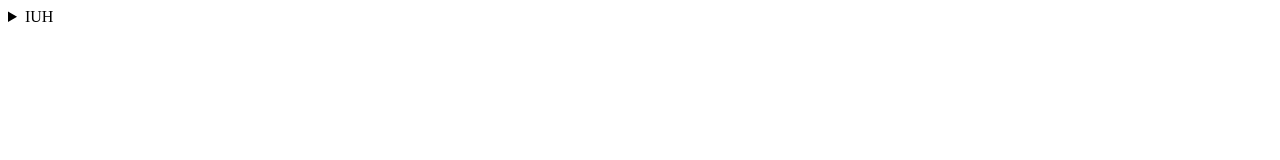
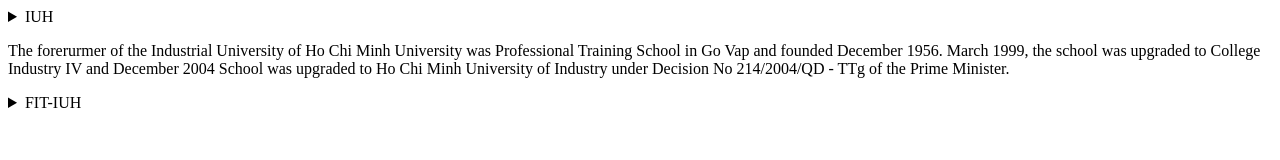
Before and after one commit to Haiabcd/BaiTap_Tuan1_2_3, a plain HTML site: page HTML_Tuan1/Tuan1_Bai_10.html in a window 1280 px wide. Drawn offline with Linux system fonts and the light colour scheme.

Commit message:
Update Tuan1_Bai_10.html

```diff
--- a/HTML_Tuan1/Tuan1_Bai_10.html
+++ b/HTML_Tuan1/Tuan1_Bai_10.html
@@ -9,10 +9,15 @@
 <body>
     <details>
         <summary>IUH</summary>
-        <p>
-            The forerurmer of the Industrial University of Ho Chi Minh University was Professional Training School in Go Vap and founded December 1956. March 1999, the school was upgraded to College Industry IV and December 2004 School was upgraded to Ho Chi Minh University of Industry under Decision No 214/2004/QD - TTg of the Prime Minister.
-        </p>
+    </details>
+
+    <p>
+        The forerurmer of the Industrial University of Ho Chi Minh University was Professional Training School in Go Vap and founded December 1956. March 1999, the school was upgraded to College Industry IV and December 2004 School was upgraded to Ho Chi Minh University of Industry under Decision No 214/2004/QD - TTg of the Prime Minister.
+    </p>
+
+    <details>
         <summary>FIT-IUH</summary>
     </details>
+
 </body>
 </html>
```
